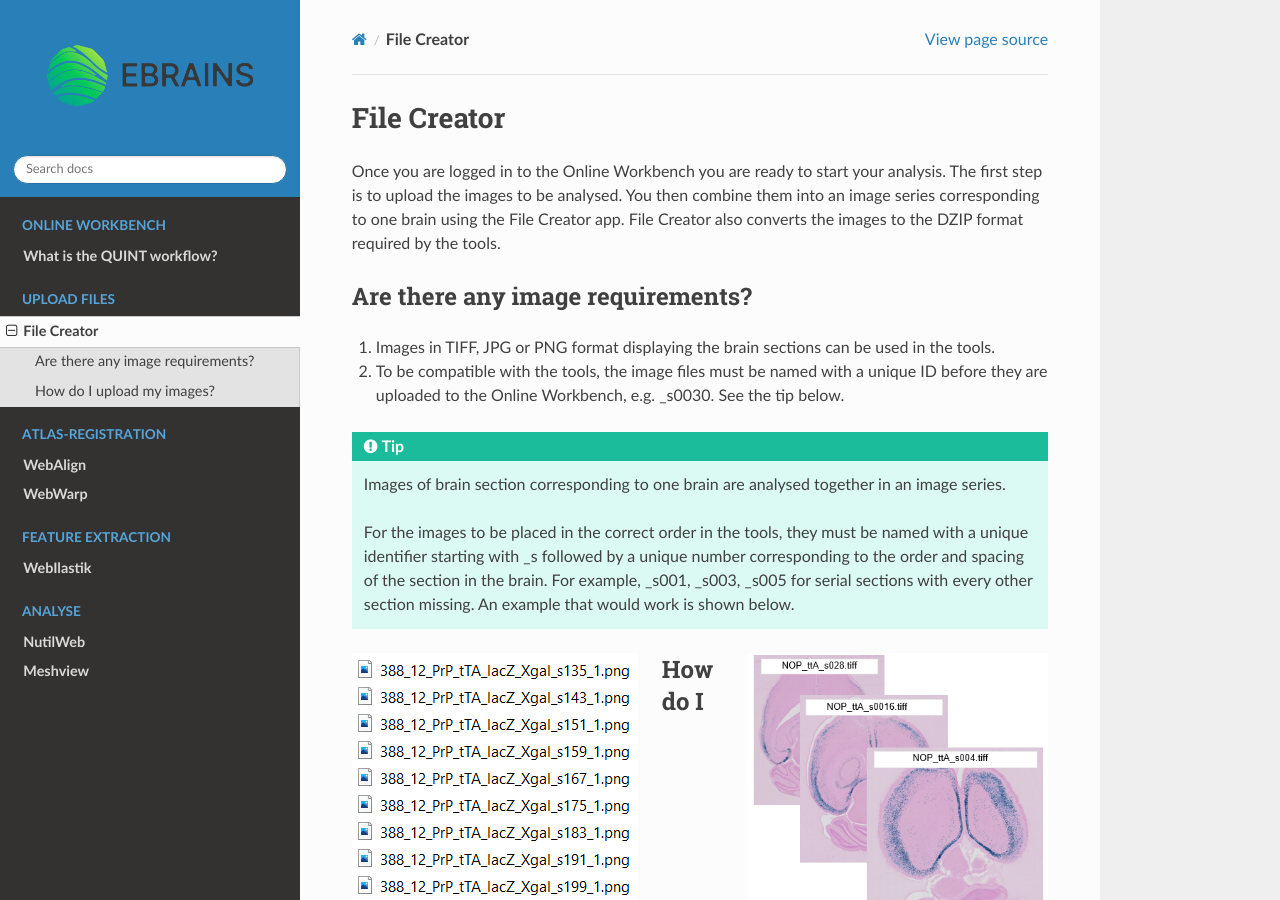
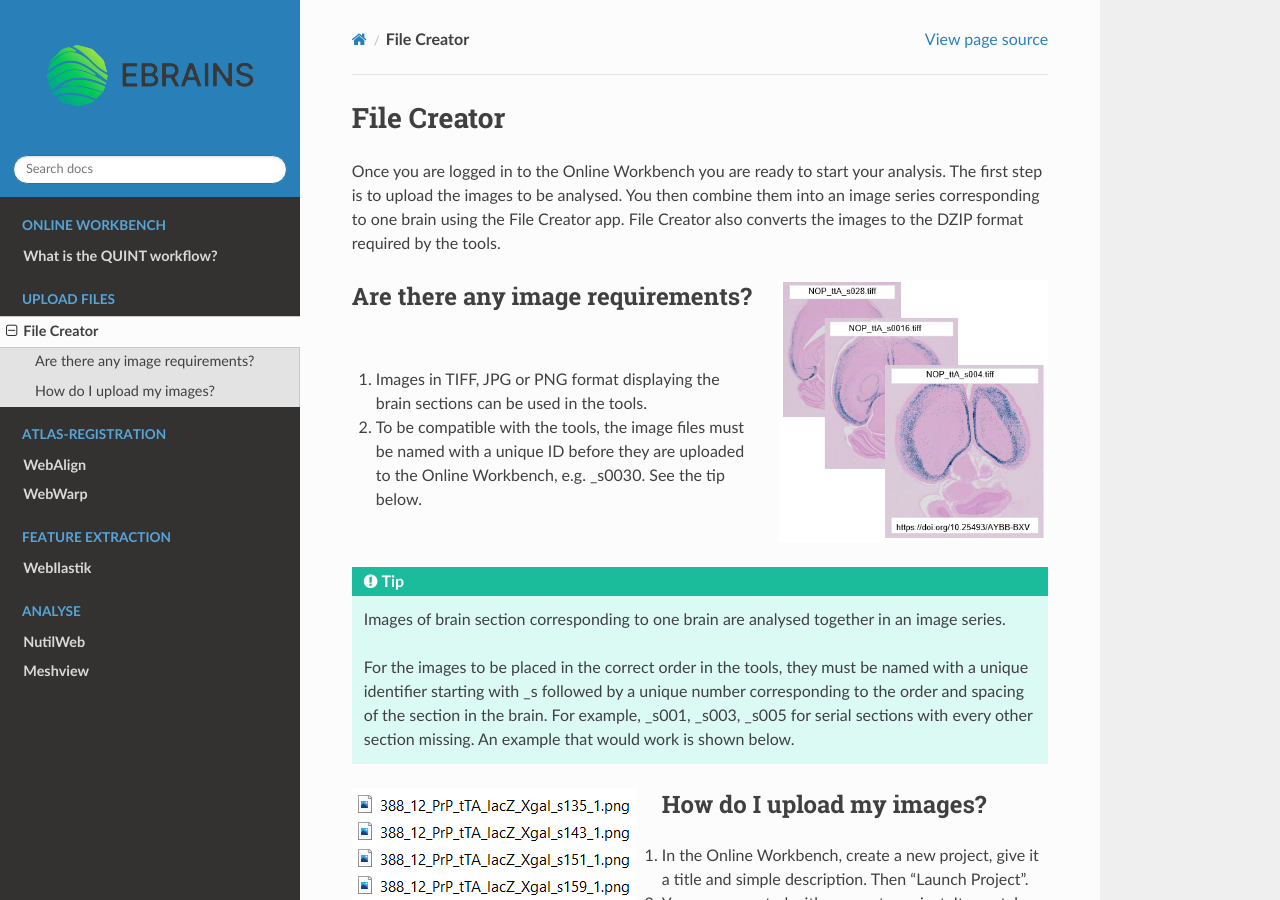
Before and after one commit to Neural-Systems-at-UIO/QUINT_webtools, a Sphinx documentation site: the page built from docs/CreateBrain.rst, in a window 1280 px wide and 900 px high. Built offline with Sphinx 7.4.7 and the Read the Docs theme 2.0.0, drawn with Linux system fonts in a browser that asks for light colours.

Commit message:
Update CreateBrain.rst

```diff
--- a/docs/CreateBrain.rst
+++ b/docs/CreateBrain.rst
@@ -4,7 +4,9 @@
 
 Once you are logged in to the Online Workbench you are ready to start your analysis. The first step is to upload the images to be analysed. You then combine them into an image series corresponding to one brain using the File Creator app. File Creator also converts the images to the DZIP format required by the tools.
 
-
+.. image:: images/Image_series.PNG
+   :align: right
+   :width: 270
 
 Are there any image requirements?
 ----------------------------------
@@ -21,9 +23,6 @@
 .. image:: images/NamingConvention.PNG
    :align: left
 
-.. image:: images/Image_series.PNG
-   :align: right
-   :width: 300
 
 How do I upload my images?
 ----------------------------
```
